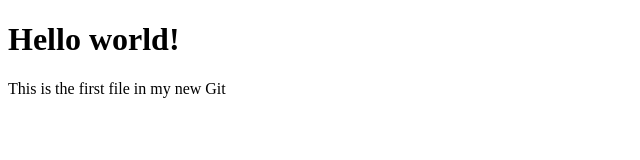
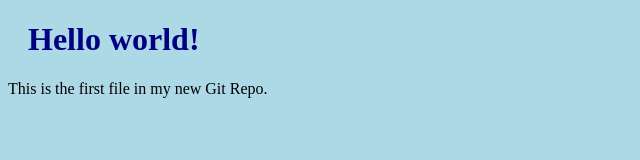
Before and after one commit to KarimSoto/KarimSoto, a plain HTML site: page index.html in a window 1280 px wide. Shown: the whole page, without its empty margins (0-640 px from the left). Drawn offline with Linux system fonts and the light colour scheme.

Commit message:
Agregue un file llamado bluestyle.css, ademas de que lo anexe al index.html, por lo que este archivo fue modificado

```diff
--- /dev/null
+++ b/bluestyle.css
@@ -0,0 +1,8 @@
+body {
+    background-color: lightblue;
+    }
+
+    h1 {
+    color: navy;
+    margin-left: 20px;
+    }
--- a/index.html
+++ b/index.html
@@ -2,11 +2,12 @@
 <html>
 <head>
 <title>Hello World!</title>
+<link rel="stylesheet" href="bluestyle.css">
 </head>
 <body>
 
 <h1>Hello world!</h1>
-<p>This is the first file in my new Git </p>
+<p>This is the first file in my new Git Repo.</p>
 
 </body>
 </html>
```
